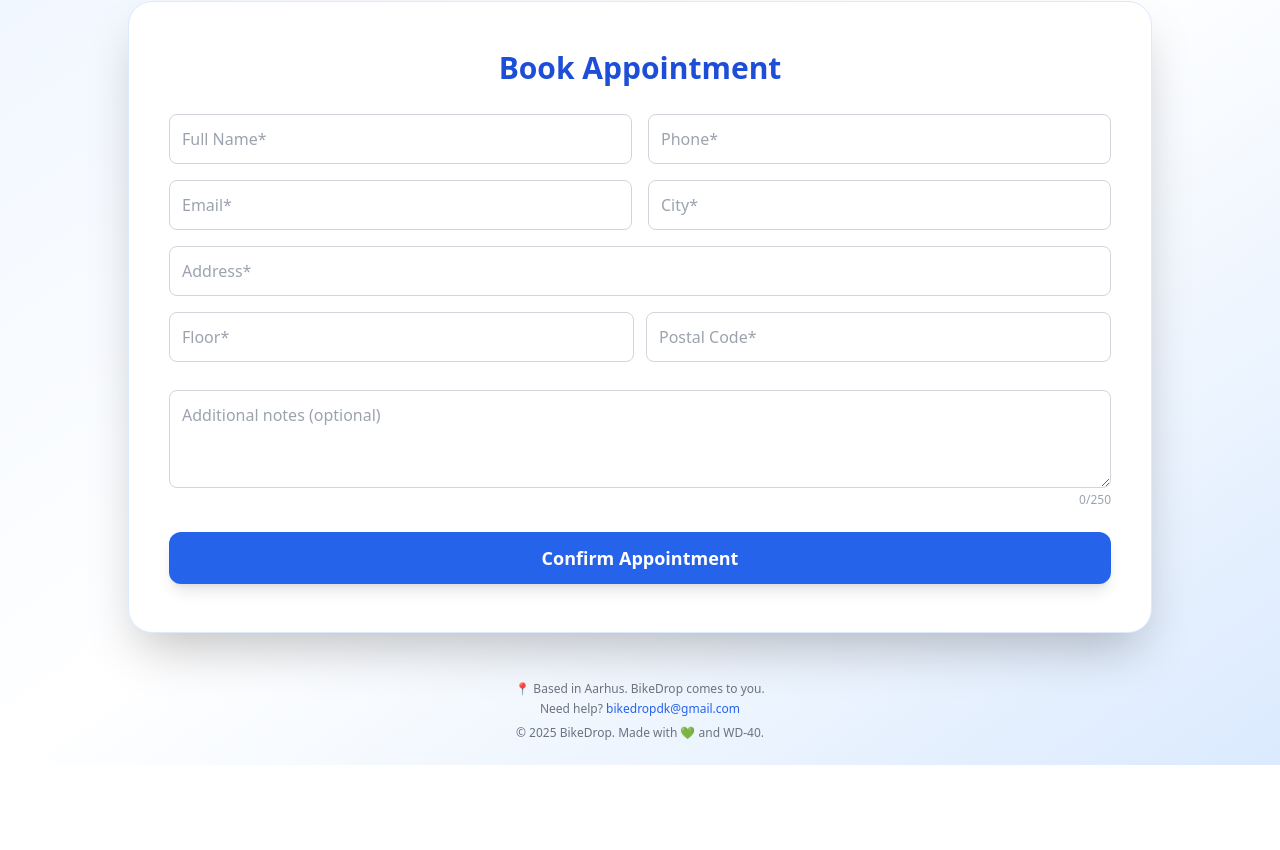
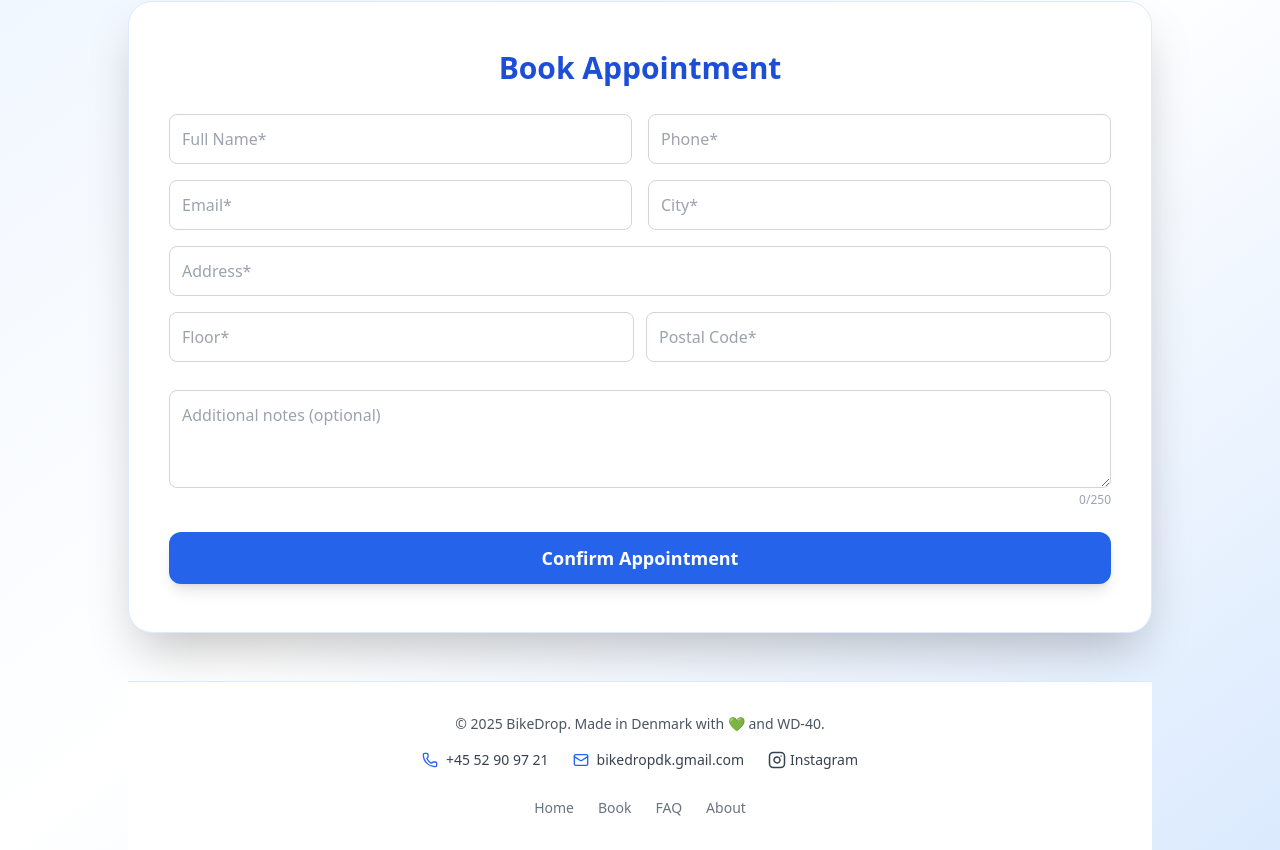
Before and after one commit to PAINj9/bikedrop, a React (Vite) app in the folder client/: page /bikedrop/book in a window 1280 px wide. Shown: the part 176-1026 px from the top of the page. Before the commit the page ends 941 px from the top, so only its background shows below. Built offline with nearby package versions, Linux system fonts and the light colour scheme; no server answers.

Commit message:
More fixes

```diff
--- a/client/package.json
+++ b/client/package.json
@@ -11,6 +11,7 @@
   },
   "dependencies": {
     "framer-motion": "^12.15.0",
+    "html2pdf.js": "^0.10.3",
     "i18next": "^25.2.1",
     "i18next-browser-languagedetector": "^8.1.0",
     "lucide-react": "^0.511.0",
--- a/client/src/components/BikeDropPage/PlansSection.jsx
+++ b/client/src/components/BikeDropPage/PlansSection.jsx
@@ -1,4 +1,4 @@
-import React, { useRef, useState } from "react";
+import React, { useState } from "react";
 import { Star } from "lucide-react";
 import { motion } from "framer-motion";
 import { Link } from "react-router-dom";
@@ -63,7 +63,7 @@ export default function PlansSection() {
         Monthly Plans
       </h2>
 
-      {/* ✅ Mobile version with slider */}
+      {/* Mobile slider */}
       <div className="block md:hidden">
         <div ref={sliderRef} className="keen-slider overflow-visible">
           {plans.map((plan) => (
@@ -94,14 +94,17 @@ export default function PlansSection() {
         </div>
       </div>
 
-      {/* ✅ Desktop version intacta */}
+      {/* Desktop version */}
       <div className="w-full flex flex-col items-center gap-10 md:flex-row md:justify-center md:items-stretch md:gap-6 hidden md:flex">
         {plans.map((plan) => (
           <motion.div
             key={plan.title}
             whileHover={{
-              scale: 1.03,
-              boxShadow: "0 0 18px 0 rgba(59,130,246,0.20)",
+              scale: plan.title === "Pro" ? 1.05 : 1.03,
+              boxShadow:
+                plan.title === "Pro"
+                  ? "0 0 18px 0 rgba(253, 211, 71, 0.7)" // amarillo intenso para Pro
+                  : "0 0 18px 0 rgba(59,130,246,0.20)",
             }}
             transition={{ duration: 0.3, ease: [0.77, 0, 0.175, 1] }}
             className={`
@@ -115,7 +118,7 @@ export default function PlansSection() {
               transition-shadow
               ${
                 plan.title === "Pro"
-                  ? "border-yellow-400 shadow-lg md:scale-105 md:z-10"
+                  ? "border-yellow-400 shadow-lg md:z-10"
                   : plan.title === "Complete"
                   ? "border-blue-400 shadow-lg"
                   : "border-gray-200"
@@ -207,9 +210,7 @@ function CardContent({ plan }) {
           <li key={i} className="flex items-center gap-2">
             <span
               className={`w-2 h-2 rounded-full ${
-                plan.title === "Pro"
-                  ? "bg-yellow-400"
-                  : "bg-blue-500"
+                plan.title === "Pro" ? "bg-yellow-400" : "bg-blue-500"
               }`}
             ></span>
             {feature}
--- a/client/src/components/BookAppointment/BookingFooter.jsx
+++ /dev/null
@@ -1,21 +0,0 @@
-import React from "react";
-
-export default function BookingFooter() {
-  return (
-    <footer className="text-center text-xs text-gray-500 mt-8 px-4 pb-6">
-      <p className="mb-1">
-        📍 Based in Aarhus. BikeDrop comes to you.
-      </p>
-      <p className="mb-1">
-        Need help?{" "}
-        <a
-          href="mailto:info@bikedrop.dk"
-          className="text-blue-600 hover:underline"
-        >
-          bikedropdk@gmail.com
-        </a>
-      </p>
-      <p className="mt-2">© 2025 BikeDrop. Made with 💚 and WD-40.</p>
-    </footer>
-  );
-}
--- a/client/src/components/BookAppointment/CalendarSelector.jsx
+++ b/client/src/components/BookAppointment/CalendarSelector.jsx
@@ -4,7 +4,6 @@ function generateTimeSlots() {
   const slots = [];
   for (let h = 9; h <= 20; h++) {
     slots.push(`${h.toString().padStart(2, "0")}:00`);
-    if (h < 20) slots.push(`${h.toString().padStart(2, "0")}:30`);
   }
   return slots;
 }
--- a/client/src/components/BookAppointment/index.js
+++ b/client/src/components/BookAppointment/index.js
@@ -2,7 +2,7 @@
 
 export { default as AppointmentExtras } from "./AppointmentExtras";
 export { default as AppointmentSummary } from "./AppointmentSummary";
-export { default as BookingFooter } from "./BookingFooter";
+export { default as Footer } from "../Footer";  // <-- corregido acá
 export { default as CalendarSelector } from "./CalendarSelector";
 export { default as OrderSummary } from "./OrderSummary";
 export { default as PersonalInfoForm } from "./PersonalInfoForm";
--- a/client/src/components/Footer.jsx
+++ b/client/src/components/Footer.jsx
@@ -1,9 +1,61 @@
 import React from "react";
+import { Mail, Phone, Instagram } from "lucide-react";
+import { Link, useLocation, useNavigate } from "react-router-dom";
 
 export default function Footer() {
+  const location = useLocation();
+  const navigate = useNavigate();
+
+  const handleHomeClick = (e) => {
+    if (location.pathname === "/main") {
+      e.preventDefault();
+      window.scrollTo({ top: 0, behavior: "smooth" });
+    } else {
+      // Deja que el Link funcione normal para cambiar página
+    }
+  };
+
   return (
-    <footer className="py-6 text-center text-sm text-gray-500">
-      <p>© 2025 BikeDrop. Made in Denmark with 💚 and WD-40.</p>
+    <footer className="bg-white text-gray-500 text-sm border-t border-blue-100 px-6 py-8">
+      <div className="max-w-5xl mx-auto flex flex-col items-center gap-4 text-center">
+
+        <p className="text-gray-600 font-medium">© 2025 BikeDrop. Made in Denmark with 💚 and WD-40.</p>
+
+        {/* Tel, Mail e Instagram en la misma fila */}
+        <div className="flex flex-wrap justify-center items-center gap-6 text-gray-700">
+          <div className="flex items-center gap-2">
+            <Phone size={16} className="text-blue-600" />
+            <span>+45 52 90 97 21</span>
+          </div>
+          <div className="flex items-center gap-2">
+            <Mail size={16} className="text-blue-600" />
+            <span>bikedropdk.gmail.com</span>
+          </div>
+          <a
+            href="https://instagram.com/BikeDropDK"
+            target="_blank"
+            rel="noopener noreferrer"
+            className="flex items-center gap-1 hover:text-blue-600"
+          >
+            <Instagram size={18} />
+            <span>Instagram</span>
+          </a>
+        </div>
+
+        {/* Navegación secundaria */}
+        <div className="flex gap-6 flex-wrap justify-center text-sm mt-3">
+          <Link
+            to="/main"
+            onClick={handleHomeClick}
+            className="hover:underline"
+          >
+            Home
+          </Link>
+          <Link to="/book" className="hover:underline">Book</Link>
+          <Link to="/faq" className="hover:underline">FAQ</Link>
+          <Link to="/about" className="hover:underline">About</Link>
+        </div>
+      </div>
     </footer>
   );
 }
--- a/client/src/pages/BikeStatus.jsx
+++ b/client/src/pages/BikeStatus.jsx
@@ -3,6 +3,7 @@ import { Link } from "react-router-dom";
 import Navbar from "../components/Navbar";
 import { motion } from "framer-motion";
 import { Helmet } from "react-helmet";
+import html2pdf from "html2pdf.js/dist/html2pdf.bundle";
 
 export default function BikeStatus() {
   const [latestReservation, setLatestReservation] = useState(null);
@@ -23,6 +24,46 @@ export default function BikeStatus() {
       });
   }, []);
 
+  const handleDownload = () => {
+    if (!latestReservation) return;
+
+    const content = `
+      <div style="font-family: Arial, sans-serif; padding: 20px; max-width: 600px; color: #333;">
+        <h2 style="color: #2b6cb0; margin-bottom: 20px;">🛠️ BikeDrop Appointment Summary</h2>
+        <table style="width: 100%; border-collapse: collapse;">
+          <tbody>
+            <tr><td style="padding: 8px;"><strong>Status:</strong></td><td>Booked</td></tr>
+            <tr><td style="padding: 8px;"><strong>Name:</strong></td><td>${latestReservation.name}</td></tr>
+            <tr><td style="padding: 8px;"><strong>Email:</strong></td><td>${latestReservation.email}</td></tr>
+            <tr><td style="padding: 8px;"><strong>Phone:</strong></td><td>${latestReservation.phone}</td></tr>
+            <tr><td style="padding: 8px;"><strong>Address:</strong></td><td>${latestReservation.address}, Floor ${latestReservation.floor}, ${latestReservation.city} - ${latestReservation.postalCode}</td></tr>
+            <tr><td style="padding: 8px;"><strong>Date:</strong></td><td>${new Date(latestReservation.date).toLocaleDateString("en-GB")}</td></tr>
+            <tr><td style="padding: 8px;"><strong>Time:</strong></td><td>${latestReservation.time}</td></tr>
+            <tr><td style="padding: 8px;"><strong>Plan:</strong></td><td>${latestReservation.service}</td></tr>
+            ${
+              latestReservation.note
+                ? `<tr><td style="padding: 8px;"><strong>Note:</strong></td><td>${latestReservation.note}</td></tr>`
+                : ""
+            }
+          </tbody>
+        </table>
+        <p style="margin-top: 30px; font-size: 12px; color: #555;">
+          Generated by BikeDrop.dk — ${new Date().toLocaleString()}
+        </p>
+      </div>
+    `;
+
+    const opt = {
+      margin: 0.5,
+      filename: "BikeDrop-Appointment.pdf",
+      image: { type: "jpeg", quality: 0.98 },
+      html2canvas: { scale: 2 },
+      jsPDF: { unit: "in", format: "letter", orientation: "portrait" },
+    };
+
+    html2pdf().set(opt).from(content).save();
+  };
+
   return (
     <>
       <Helmet>
@@ -41,26 +82,48 @@ export default function BikeStatus() {
         <div className="p-6 flex flex-col items-center justify-start text-center">
           <h2 className="text-xl font-semibold mb-4">Bike Status</h2>
 
-          <div className="bg-white p-6 rounded-xl shadow-md w-full max-w-sm space-y-4">
+          <div
+            className="bg-white p-6 rounded-xl shadow-md w-full max-w-sm space-y-3 text-left text-sm text-gray-700"
+          >
             {loading ? (
-              <p className="text-gray-500">Loading...</p>
+              <p className="text-gray-500 text-center">Loading...</p>
             ) : latestReservation ? (
               <>
-                <p className="text-gray-600 font-medium">Status:</p>
-                <p className="text-xl font-semibold text-blue-700">Booked</p>
-                <p className="text-sm text-gray-600">
-                  Service: {latestReservation.service}
+                <p><strong>Status:</strong> Booked</p>
+                <p><strong>Name:</strong> {latestReservation.name}</p>
+                <p><strong>Email:</strong> {latestReservation.email}</p>
+                <p><strong>Phone:</strong> {latestReservation.phone}</p>
+                <p>
+                  <strong>Address:</strong> {latestReservation.address}, Floor {latestReservation.floor}, {latestReservation.city} - {latestReservation.postalCode}
                 </p>
-                <p className="text-sm text-gray-600">
-                  Appointment: {new Date(latestReservation.date).toLocaleDateString("es-AR")}
+                <p>
+                  <strong>Date:</strong>{" "}
+                  {new Date(latestReservation.date).toLocaleDateString("es-AR")}
                 </p>
+                <p><strong>Time:</strong> {latestReservation.time}</p>
+                <p><strong>Plan:</strong> {latestReservation.service}</p>
+                {latestReservation.note && (
+                  <p><strong>Note:</strong> {latestReservation.note}</p>
+                )}
               </>
             ) : (
-              <p className="text-gray-500">No bookings yet.</p>
+              <p className="text-gray-500 text-center">No bookings yet.</p>
             )}
           </div>
 
-          <Link to="/main" className="mt-6 inline-block text-blue-600 hover:underline text-sm">
+          {latestReservation && (
+            <button
+              onClick={handleDownload}
+              className="mt-4 bg-blue-600 text-white py-2 px-4 rounded-lg hover:bg-blue-700 text-sm"
+            >
+              Download PDF
+            </button>
+          )}
+
+          <Link
+            to="/main"
+            className="mt-6 inline-block text-blue-600 hover:underline text-sm"
+          >
             ← Back to BikeDropPage
           </Link>
         </div>
--- a/client/src/pages/BookAppointment.jsx
+++ b/client/src/pages/BookAppointment.jsx
@@ -9,7 +9,7 @@ import {
   PersonalInfoForm,
   AppointmentExtras,
   AppointmentSummary,
-  BookingFooter,
+  Footer,
   NotesInput,
   SubmitButtonWithLoader,
 } from "../components/BookAppointment";
@@ -101,7 +101,7 @@ export default function BookAppointment() {
             </div>
           </form>
 
-          <BookingFooter />
+          <Footer />
         </div>
       </div>
     </>
```
Also changed, not shown: 1 other file (tests, documents, lock files or other folders).
